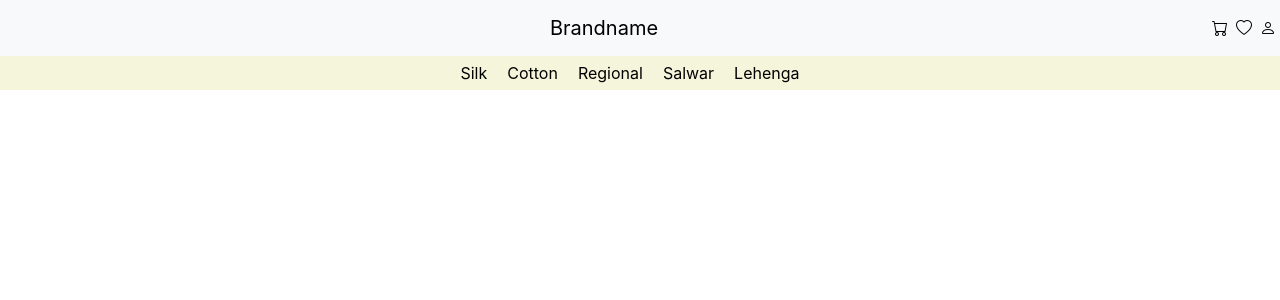
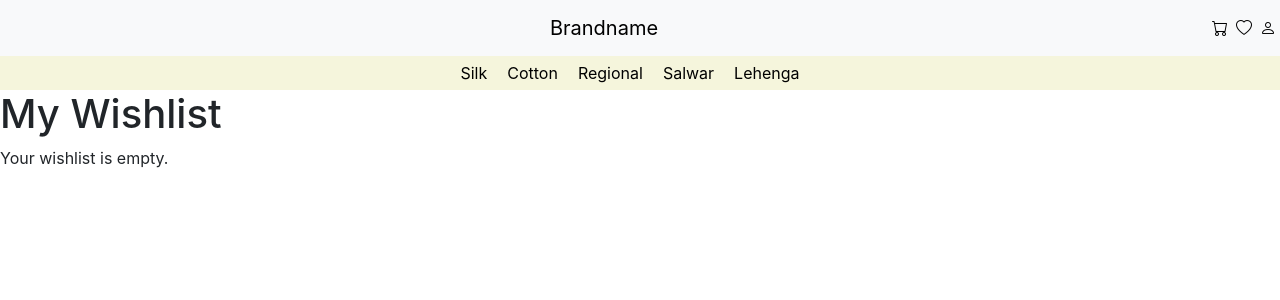
Before and after one commit to sreya1911/MainProjectSaree, a React (Create React App) app: page /wishlist in a window 1280 px wide. Shown: the top 300 px of the page. Built offline with nearby package versions, Linux system fonts and the light colour scheme.

Commit message:
Wishlist

```diff
--- a/src/App.js
+++ b/src/App.js
@@ -11,11 +11,14 @@ import { CartProvider } from "./components/CartContext";
 import Login from "./components/Login";
 import CartModal from "./components/CartModal";
 import "./App.css";
+import WishlistPage from "./components/WishlistPage";
+import { WishlistProvider } from "./components/WishlistContext";
 
 function App() {
   return (
     <AuthProvider>
       <CartProvider>
+        <WishlistProvider>
           <ImpNav />
           <CartModal />
           <Routes>
@@ -24,7 +27,9 @@ function App() {
             <Route path="/category/:categoryName/subcategory/:subcategoryName" element={<Category />} />
             <Route path="/cart" element={<Cart />} />
             <Route path="/login" element={<Login />} />
+            <Route path="/wishlist" element={<WishlistPage />} />
           </Routes>
+        </WishlistProvider>
       </CartProvider>
     </AuthProvider>
   );
--- /dev/null
+++ b/src/components/Card.js
@@ -0,0 +1,54 @@
+// Code Generated by Sidekick is for learning and experimentation purposes only.
+
+import React, { useRef } from "react";
+import { Card, Button } from "react-bootstrap";
+import { useCart } from "./CartContext";
+import { useWishlist } from "./WishlistContext";
+import "./All.css";
+
+
+const ProductCard = ({ product }) => {
+  const { addToCart } = useCart();
+  const { wishlist, addToWishlist, removeFromWishlist } = useWishlist();
+  const isWishlistedRef = useRef(wishlist.some(item => item.name === product.name));
+
+  const handleWishlistClick = () => {
+
+    if (isWishlistedRef.current) {
+      removeFromWishlist(product);
+      isWishlistedRef.current = false;
+    } else {
+      addToWishlist(product);
+      isWishlistedRef.current = true;
+    }
+  };
+
+  return (
+    <Card className="hover-card">
+      <Card.Img
+        variant="top"
+        src={`${process.env.PUBLIC_URL}/images/${product.image}`}
+        alt={product.name}
+        style={{ width: "100%", height: "350px", objectFit: "cover" }}
+      />
+      <Card.Body>
+        <Card.Title>{product.name}</Card.Title>
+        <Card.Text>{product.description}</Card.Text>
+        <Card.Text className="text-danger">${product.price}</Card.Text>
+        <Button onClick={() => addToCart(product)}>Add to Cart</Button>
+
+        <i
+          className={`bi bi-heart${isWishlistedRef.current ? '-fill' : ''}`}
+          onClick={handleWishlistClick}
+          style={{
+            cursor: 'pointer',
+            marginLeft: '10px',
+            color: isWishlistedRef.current ? 'red' : 'black'
+          }}
+        ></i>
+      </Card.Body>
+    </Card>
+  );
+};
+
+export default ProductCard;
--- a/src/components/Carddisplay.js
+++ b/src/components/Carddisplay.js
@@ -1,10 +1,10 @@
 // Code Generated by Sidekick is for learning and experimentation purposes only.
 
-import React from "react";
+import React, { useRef } from "react";
 import { Card, Row, Col, Button } from "react-bootstrap";
 import { useCart } from "./CartContext";
 import "./All.css";
-// import './Cart.css';
+import ProductCard from "./Card";
 
 const Carddisplay = ({ category, subcategory }) => {
   const { addToCart } = useCart();
@@ -23,19 +23,7 @@ const Carddisplay = ({ category, subcategory }) => {
         <Row>
           {itemsToDisplay.map((item, index) => (
             <Col xs={12} sm={6} md={4} lg={3} key={index} className="mb-4">
-              <Card>
-                <Card.Img
-                  variant="top"
-                  src={`${process.env.PUBLIC_URL}/images/${item.images[0]}`}
-                  alt={item.name}
-                  style={{ width: "100%", height: "300px", objectFit: "cover" }}
-                />
-                <Card.Body>
-                  <Card.Title>{item.name}</Card.Title>
-                  <Card.Text>Price: ₹{item.price}</Card.Text>
-                  <Button onClick={() => addToCart(item)}>Add to Cart</Button>
-                </Card.Body>
-              </Card>
+              <ProductCard product={item}/>
             </Col>
           ))}
         </Row>
--- /dev/null
+++ b/src/components/WishlistContext.js
@@ -0,0 +1,41 @@
+// Code Generated by Sidekick is for learning and experimentation purposes only.
+
+import React, { createContext, useContext, useState, useEffect } from 'react';
+
+const WishlistContext = createContext();
+
+export const useWishlist = () => useContext(WishlistContext);
+
+export const WishlistProvider = ({ children }) => {
+  const [wishlist, setWishlist] = useState(() => {
+    const savedWishlist = localStorage.getItem('wishlist');
+    return savedWishlist ? JSON.parse(savedWishlist) : [];
+  });
+
+  useEffect(() => {
+    localStorage.setItem('wishlist', JSON.stringify(wishlist));
+  }, [wishlist]);
+
+  const addToWishlist = (product) => {
+    setWishlist((prevWishlist) => {
+      const existingProduct = prevWishlist.find(item => item.name === product.name);
+      if (existingProduct) {
+        // If the product is already in the wishlist, do nothing
+        return prevWishlist;
+      } else {
+        // If the product is not in the wishlist, add it
+        return [...prevWishlist, product];
+      }
+    });
+  };
+
+  const removeFromWishlist = (product) => {
+    setWishlist(prevWishlist => prevWishlist.filter(item => item.name !== product.name));
+  };
+
+  return (
+    <WishlistContext.Provider value={{ wishlist, addToWishlist, removeFromWishlist }}>
+      {children}
+    </WishlistContext.Provider>
+  );
+};
--- /dev/null
+++ b/src/components/WishlistPage.js
@@ -0,0 +1,44 @@
+// Code Generated by Sidekick is for learning and experimentation purposes only.
+
+import React from 'react';
+import { useWishlist } from './WishlistContext';
+import { Card, Row, Col, Button } from 'react-bootstrap';
+import { useCart } from './CartContext';
+
+const WishlistPage = () => {
+  const { wishlist, removeFromWishlist } = useWishlist();
+  const { addToCart } = useCart();
+
+  return (
+    <div>
+      <h1>My Wishlist</h1>
+      <Row>
+        {wishlist.length === 0 ? (
+          <p>Your wishlist is empty.</p>
+        ) : (
+          wishlist.map(product => (
+            <Col xs={12} sm={6} md={4} lg={3} key={product.id} className="mb-4">
+              <Card className="hover-card">
+                <Card.Img
+                  variant="top"
+                  src={`${process.env.PUBLIC_URL}/images/${product.image}`}
+                  alt={product.name}
+                  style={{ width: "100%", height: "350px", objectFit: "cover" }}
+                />
+                <Card.Body>
+                  <Card.Title>{product.name}</Card.Title>
+                  <Card.Text>{product.description}</Card.Text>
+                  <Card.Text className="text-danger">${product.price}</Card.Text>
+                  <Button onClick={() => addToCart(product)}>Add to Cart</Button>
+                  <Button variant="danger" onClick={() => removeFromWishlist(product)}>Remove</Button>
+                </Card.Body>
+              </Card>
+            </Col>
+          ))
+        )}
+      </Row>
+    </div>
+  );
+};
+
+export default WishlistPage;
```
Lines whose indentation alone changed are shown as unchanged.
